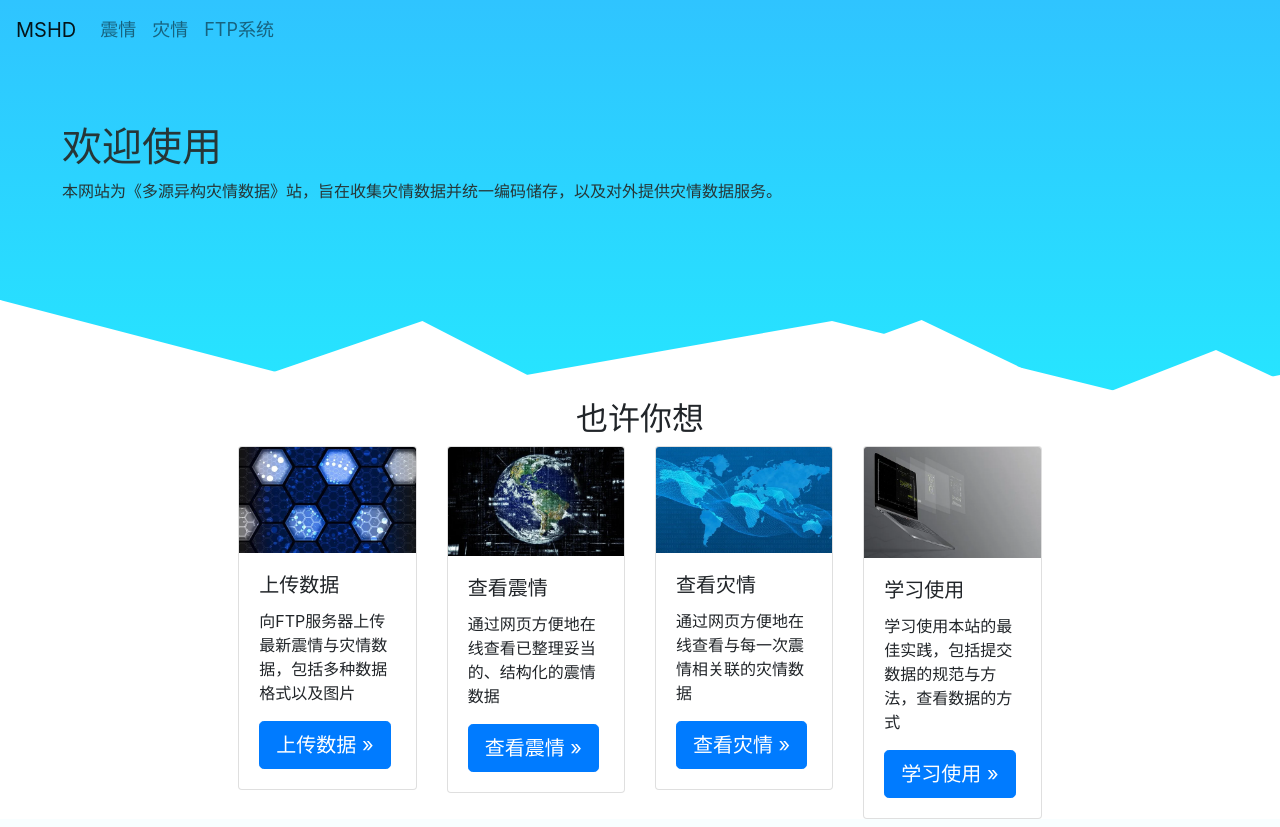
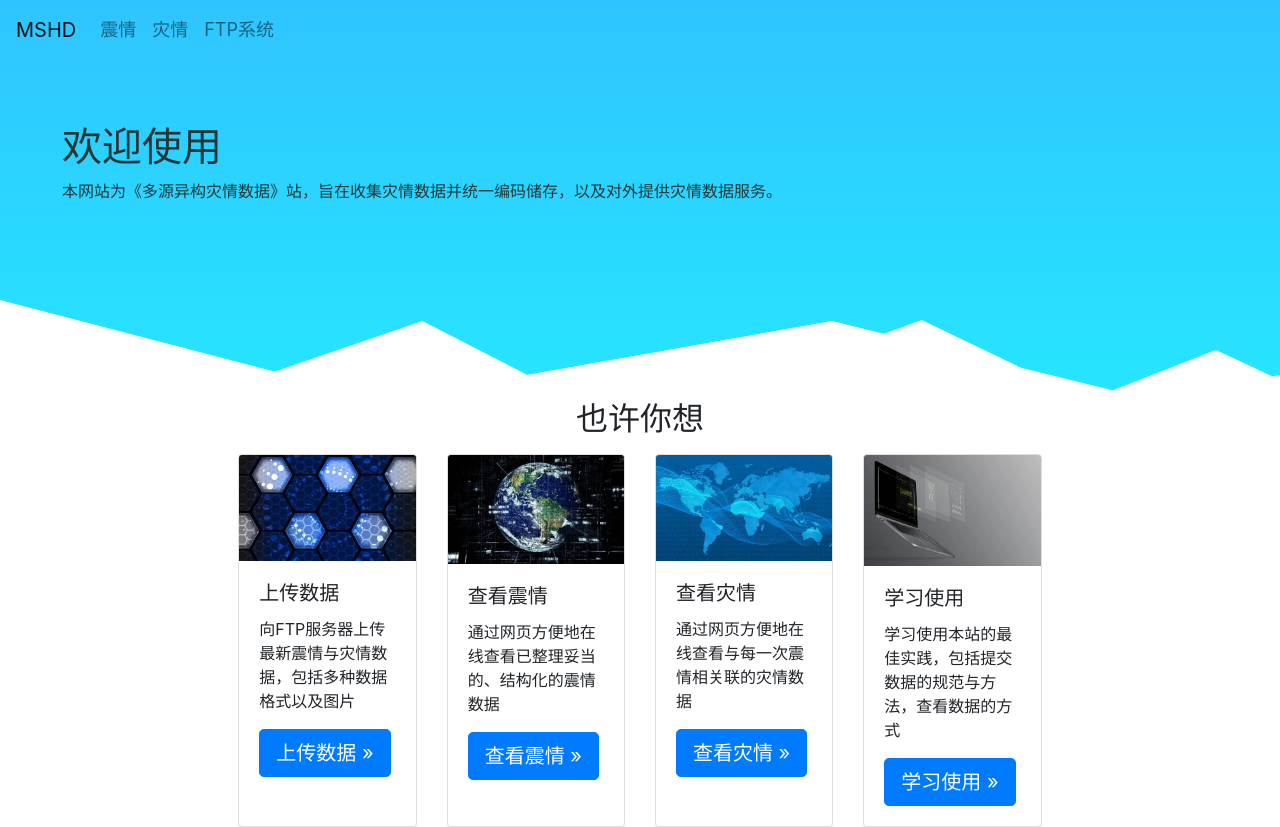
Before and after one commit to Taswen/MSHD, a Flask app: page / in a window 1280 px wide. Run offline with Flask 2, Linux system fonts and the light colour scheme; parts of the project's set-up code (start-up, migrations or seed data) failed here and were passed over; some libraries are stand-ins or nearby versions.

Commit message:
optimize index

```diff
--- a/app/templates/index.html
+++ b/app/templates/index.html
@@ -39,9 +39,9 @@
                     也许你想️
                 </h2>
             </div>
-            <div class="row">
-                <div class="col-lg-2"></div>
-                <div class="col-lg-2">
+            <div class="row mt-3">
+                <div class="col-lg-8 offset-lg-2">
+                    <div class="card-deck">
                         <div class="card">
                             <img class="card-img-top" src="../static/ico/4.webp" alt="Card image cap">
                             <div class="card-body">
@@ -50,8 +50,7 @@
                                 <a class="btn btn-primary btn-lg" href="ftp://47.93.229.92">上传数据 »</a>
                             </div>
                         </div>
-                </div>
-                <div class="col-lg-2">
+
                         <div class="card">
                             <img class="card-img-top" src="../static/ico/1.webp" alt="Card image cap">
                             <div class="card-body">
@@ -60,8 +59,6 @@
                                 <a class="btn btn-primary btn-lg" href="/earthquakes">查看震情 »</a>
                             </div>
                         </div>
-                </div>
-                <div class="col-lg-2">
                         <div class="card">
                             <img class="card-img-top" src="../static/ico/2.webp" alt="Card image cap">
                             <div class="card-body">
@@ -70,8 +67,6 @@
                                 <a class="btn btn-primary btn-lg" href="/disasters">查看灾情 »</a>
                             </div>
                         </div>
-                </div>
-                <div class="col-lg-2">
                         <div class="card">
                             <img class="card-img-top" src="../static/ico/3.webp" alt="Card image cap">
                             <div class="card-body">
@@ -81,7 +76,7 @@
                             </div>
                         </div>
                     </div>
-                <div class="col-lg-2"></div>
+                </div>
             </div>
 
         </div>
```
Lines whose indentation alone changed are shown as unchanged.
